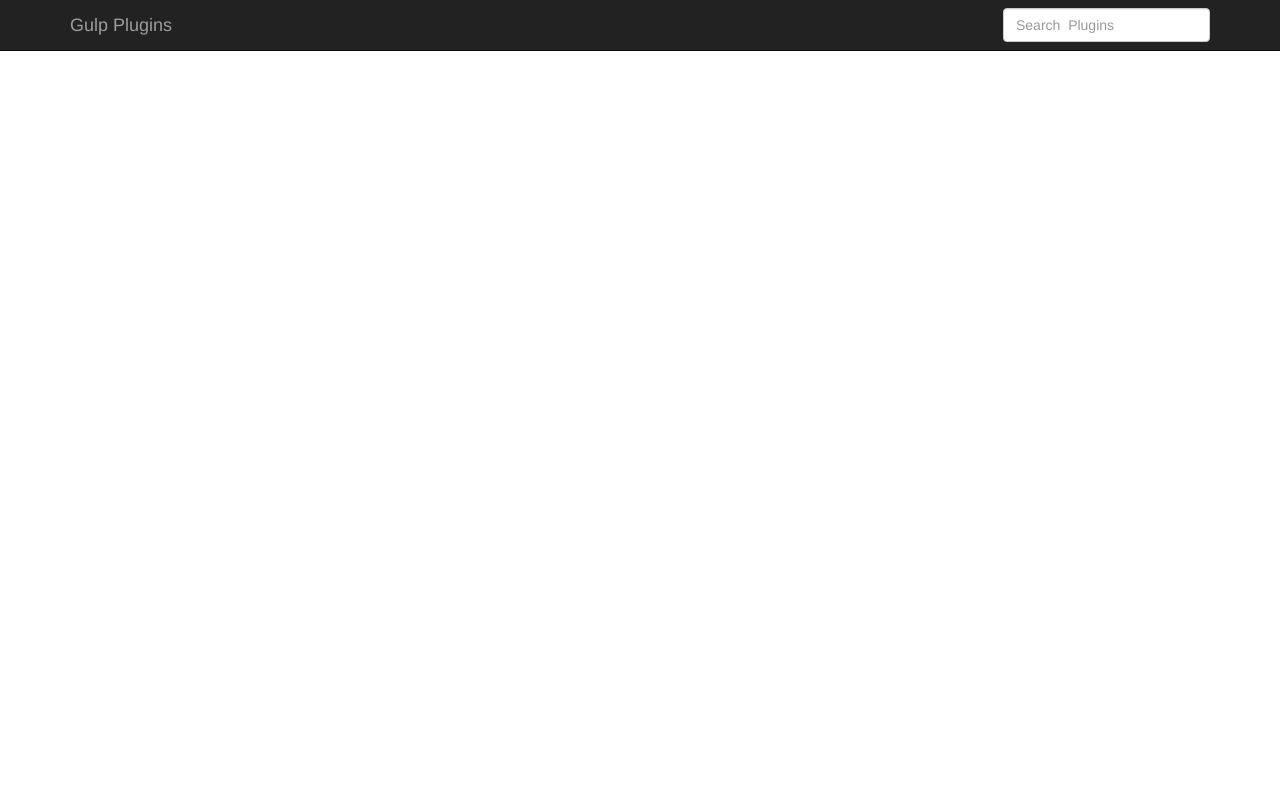
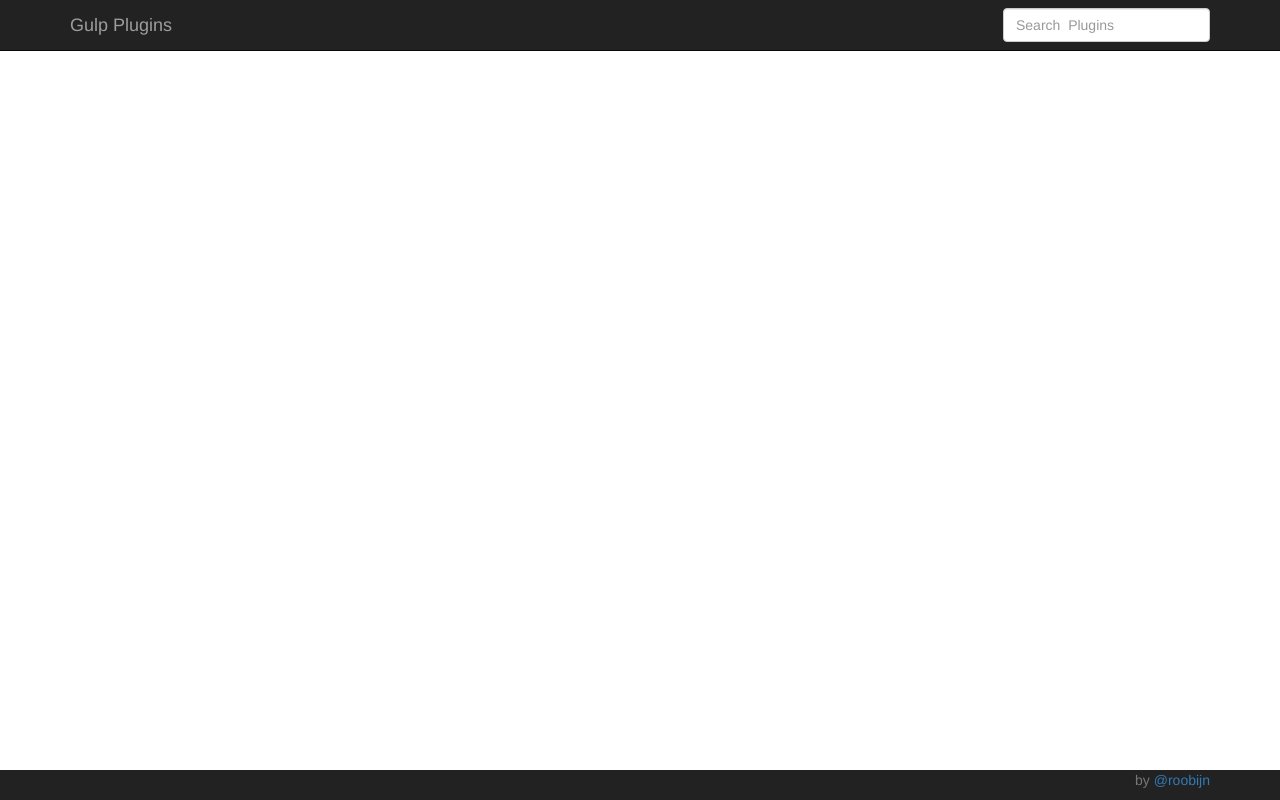
Before and after one commit to gulpjs/plugins, a website: page public/index.html in a window 1280 px wide. Drawn offline with nearby package versions, Linux system fonts and the light colour scheme; some packages are replaced by stand-ins of ours; no server answers; a script that the page names is missing.

Commit message:
add simple footer

```diff
--- a/public/css/shame.css
+++ b/public/css/shame.css
@@ -24,3 +24,9 @@ body {
 .plugin .label{
     margin: 1px;
 }
+
+footer {
+    position: fixed;
+    bottom: 0px;
+    width: 100%;
+}
--- a/public/index.html
+++ b/public/index.html
@@ -16,6 +16,7 @@
     <![endif]-->
 </head>
 <body ng-controller="PluginListCtrl">
+
 
 <nav class="navbar navbar-inverse navbar-fixed-top" role="navigation">
     <div class="container">
@@ -73,9 +74,14 @@
     </div>
     <div ng-init="limit=15" infinite-scroll="limit=limit+25"></div>
 
+
 </section>
-<!-- /.container -->
 
+<footer class="navbar-inverse">
+    <div class="container">
+        <p class="text-muted pull-right">by <a href="http://twitter.com/roobijn" target="_blank">@roobijn</a></p>
+    </div>
+</footer>
 
 <!-- jQuery (necessary for Bootstrap's JavaScript plugins) -->
 <script src="https://code.jquery.com/jquery.js"></script>
```
